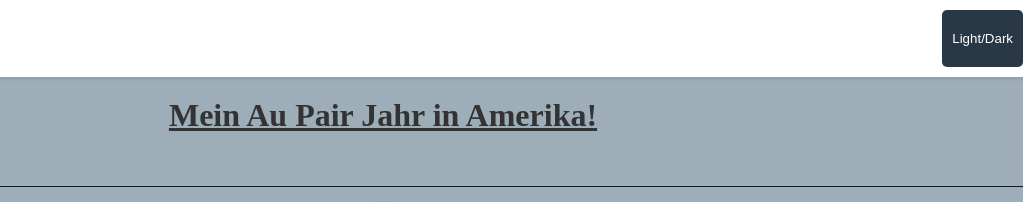
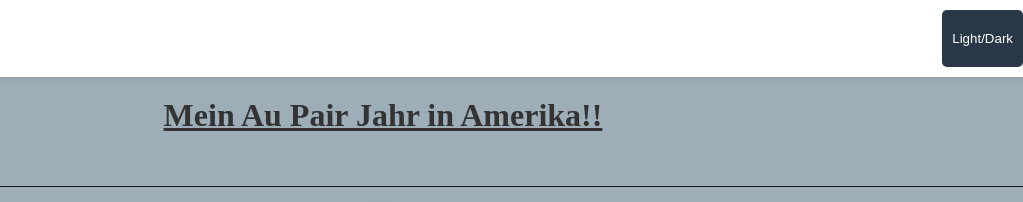
Before and after one commit to Makoy-Jab/America-blog, a plain HTML site: page index.html in a window 1280 px wide. Shown: the top 202 px of the page, 257-1280 px from the left. Drawn offline with Linux system fonts and the light colour scheme; grey boxes are pictures that could not be loaded.

Commit message:
update#1

```diff
--- a/index.html
+++ b/index.html
@@ -19,7 +19,7 @@
                     </div>
                     <button class="mode-button" onclick="toggleMode()">Light/Dark</button>
                 </div>
-                <h1> <ins>Mein Au Pair Jahr in Amerika! </ins></h1>
+                <h1> <ins>Mein Au Pair Jahr in Amerika!! </ins></h1>
                 <p>______________________________________________________________________________________________________________________________________________________________________________________________________________________________________________________________</p>
                 <div class="button">
                     <a href="http://127.0.0.1:3000/Info" style="background-image: url('https://cdn-icons-png.flaticon.com/512/5828/5828474.png');"></a>
```
